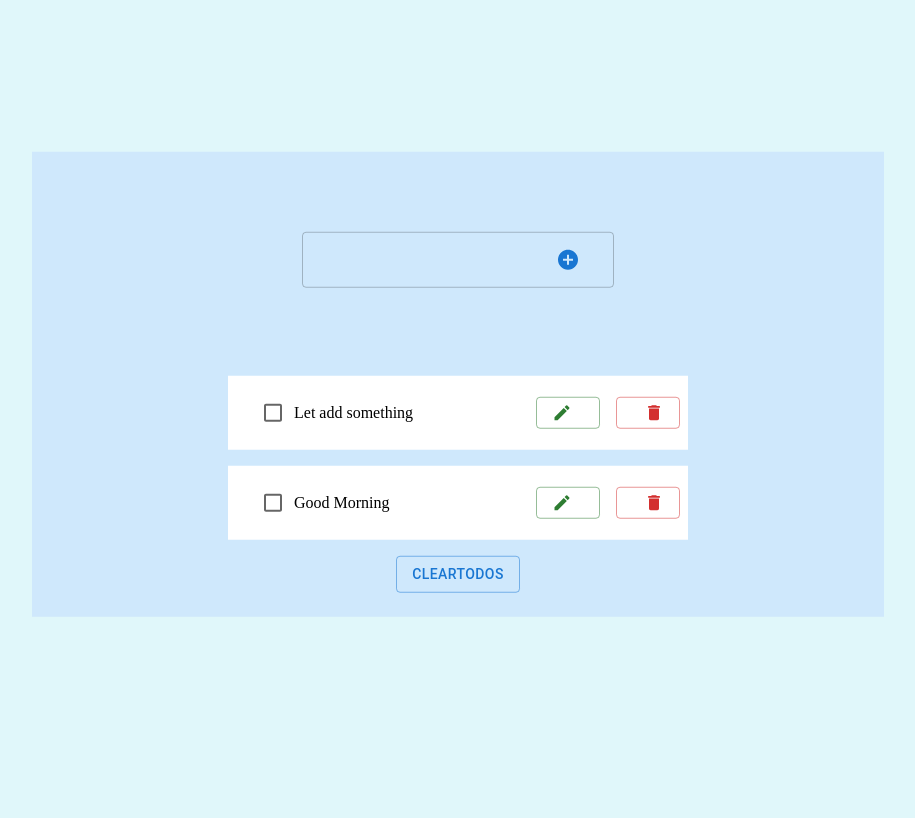
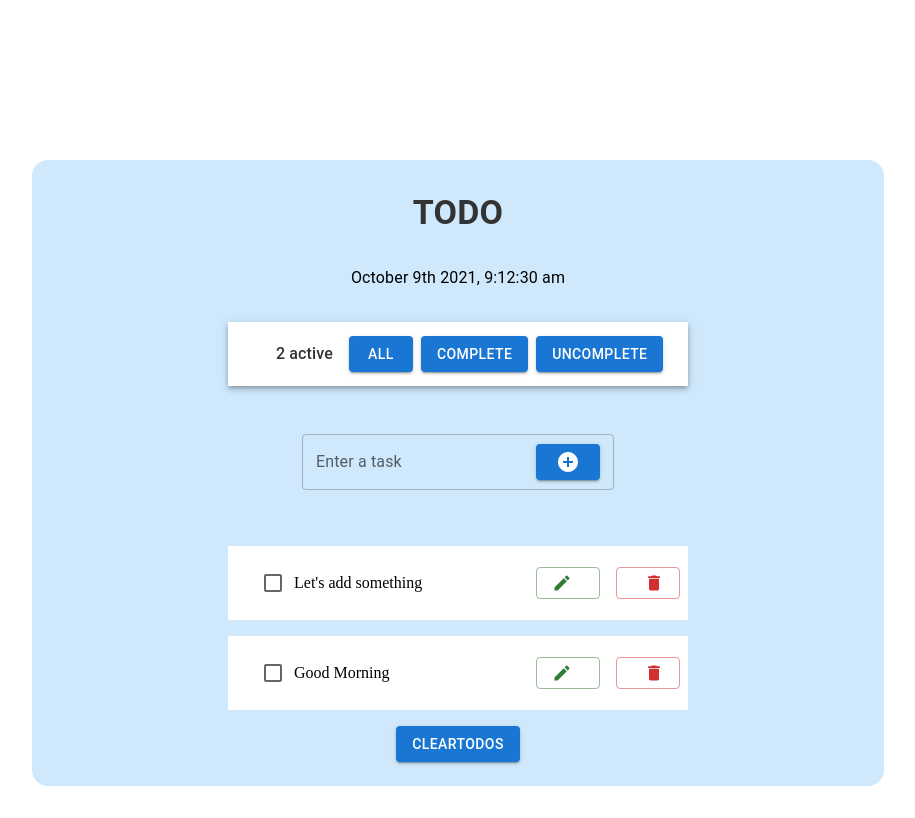
Before and after one commit to Sakib-Dev1/todo-app_sakib, a React (Create React App) app: page / in a window 1280 px wide. Shown: the whole page, without its empty margins (182-1097 px from the left). Built offline with nearby package versions, Linux system fonts and the light colour scheme.

Commit message:
react todo app

```diff
--- a/package.json
+++ b/package.json
@@ -11,6 +11,7 @@
     "@testing-library/jest-dom": "^5.11.4",
     "@testing-library/react": "^11.1.0",
     "@testing-library/user-event": "^12.1.10",
+    "moment": "^2.29.1",
     "react": "^17.0.2",
     "react-dom": "^17.0.2",
     "react-scripts": "4.0.3",
--- a/src/App.js
+++ b/src/App.js
@@ -4,16 +4,17 @@ import AddTodo from "./Todos/AddTodo";
 
 const App = () => {
   return (
-    <Container
-      sx={{
-        position: " absolute",
-        left: " 50%",
-        top: " 50%",
-        transform: " translate(-50%, -50%)",
-      }}
-      maxWidth="md"
-    >
-      <Box sx={{ bgcolor: "#cfe8fc", width: "auto", height: "auto", mb: 4 }}>
+    <Container maxWidth="md">
+      <Box
+        sx={{
+          bgcolor: "#cfe8fc",
+          minwidth: "200px",
+          minheight: "500px",
+          mb: 4,
+          mt: 20,
+          borderRadius: "1rem",
+        }}
+      >
         <AddTodo />
       </Box>
     </Container>
--- /dev/null
+++ b/src/Header/Header.js
@@ -0,0 +1,92 @@
+import { Button, Container } from "@mui/material";
+import AppBar from "@mui/material/AppBar";
+import Box from "@mui/material/Box";
+import Toolbar from "@mui/material/Toolbar";
+import Typography from "@mui/material/Typography";
+import moment from "moment";
+import { useState } from "react";
+
+const Header = ({ active }) => {
+  let time = moment().format("MMMM Do YYYY, h:mm:ss a");
+  const [cTime, setcTime] = useState(time);
+
+  const updateTime = () => {
+    time = moment().format("MMMM Do YYYY, h:mm:ss a");
+    setcTime(time);
+  };
+  setInterval(updateTime, 1000);
+  return (
+    <>
+      <Typography
+        variant="h4"
+        sx={{
+          textAlign: "center",
+          fontWeight: "bold",
+          textTransform: "uppercase",
+          color: "#333",
+          p: 4,
+        }}
+      >
+        ToDo
+      </Typography>
+      <Typography sx={{ textAlign: "center" }}>{cTime}</Typography>
+      <Box sx={{ flexGrow: 1, pt: 4 }}>
+        <AppBar
+          sx={{
+            width: "100%",
+            maxWidth: 460,
+            bgcolor: "#fff",
+            mx: "auto",
+          }}
+          position="static"
+        >
+          <Toolbar>
+            <Container
+              sx={{
+                display: { xs: "flex", md: "flex" },
+              }}
+            >
+              <Box
+                sx={{
+                  display: { xs: "flex", md: "flex" },
+                  alignItems: { xs: "center", md: "center" },
+                }}
+              >
+                <Typography
+                  variant="h6"
+                  component="h6"
+                  noWrap
+                  sx={{
+                    fontSize: "1rem",
+                    mr: 2,
+                    color: "#333",
+                  }}
+                >
+                  {active} active
+                </Typography>
+              </Box>
+              <Box
+                sx={{
+                  display: { xs: "flex", md: "flex" },
+                  justifyContent: { xs: "center", md: "center" },
+                  alignItems: { xs: "center", md: "center" },
+                }}
+              >
+                <Button noWrap variant="contained">
+                  All
+                </Button>
+                <Button sx={{ ml: 1, mr: 1 }} noWrap variant="contained">
+                  Complete
+                </Button>
+                <Button noWrap variant="contained">
+                  Uncomplete
+                </Button>
+              </Box>
+            </Container>
+          </Toolbar>
+        </AppBar>
+      </Box>
+    </>
+  );
+};
+export default Header;
--- a/src/Todos/AddTodo.css
+++ b/src/Todos/AddTodo.css
@@ -1,4 +1,4 @@
 .container {
   text-align: center;
-  padding: 5rem;
+  padding: 3rem;
 }
--- a/src/Todos/AddTodo.js
+++ b/src/Todos/AddTodo.js
@@ -3,29 +3,31 @@ import { Button, TextField } from "@mui/material";
 import Box from "@mui/material/Box";
 import { useState } from "react";
 import { v4 as uuidv4 } from "uuid";
+import Header from "../Header/Header";
 import "./AddTodo.css";
 import Todos from "./Todos";
 const AddTodo = () => {
   const [todos, setTodos] = useState("");
   const [todoList, setTodoList] = useState([
     {
-      tName: "Let add something",
+      tName: "Let's add something",
       id: uuidv4(),
+      isCompleted: false,
     },
     {
       tName: "Good Morning",
       id: uuidv4(),
+      isCompleted: false,
     },
   ]);
 
   const addTodoListHandler = (tName) => {
+    console.log({ tName });
     setTodoList((prevTodos) => {
-      return [...prevTodos, { tName, id: uuidv4() }];
+      return [...prevTodos, { tName, id: uuidv4(), done: false }];
     });
   };
-  const clearTodo = () => {
-    setTodoList([]);
-  };
+
   const addTodoHandler = (event) => {
     event.preventDefault();
     if (todos.trim().length === 0) {
@@ -37,29 +39,45 @@ const AddTodo = () => {
   const addTodo = (event) => {
     setTodos(event.target.value);
   };
+
+  const clearTodo = () => {
+    setTodoList([]);
+  };
   const edit = ({ tName, id }) => {
-    console.log({ todoList }, "TodoList");
-    const newTodoList = todoList.map((item) =>
-      item.id === id ? (item.tName = tName) : item
-    );
-    console.log({ newTodoList });
-    // setTodoList(editTodo);
+    const newList = todoList.map((todo) => {
+      return todo.id === id ? { ...todo, tName } : todo;
+    });
+    console.log({ newList });
+    setTodoList(newList);
   };
   const remove = (id) => {
     const removeArr = todoList.filter((todo) => todo.id !== id);
     console.log(id);
     setTodoList(removeArr);
   };
+  const handleCheckboxChange = (id) => {
+    console.log({ id });
+    const todoForCheckBox = todoList.map((todo) => {
+      if (todo.id === id) return { ...todo, isCompleted: !todo.isCompleted };
+      return todo;
+    });
+    setTodoList(todoForCheckBox);
+  };
+  const ActiveTodos = todoList.filter(
+    (todo) => todo.isCompleted === false
+  ).length;
   return (
     <>
+      <Header active={ActiveTodos} />
       <div className="container">
         <form onSubmit={addTodoHandler}>
           <TextField
+            label="Enter a task"
             value={todos}
             onChange={addTodo}
             InputProps={{
               endAdornment: (
-                <Button type="submit">
+                <Button color="primary" variant="contained" type="submit">
                   <AddCircleOutlined />
                 </Button>
               ),
@@ -67,8 +85,15 @@ const AddTodo = () => {
           />
         </form>
       </div>
+
       <Box sx={{ height: "auto", mb: 4 }}>
-        <Todos edit={edit} remove={remove} clear={clearTodo} todos={todoList} />
+        <Todos
+          todos={todoList}
+          edit={edit}
+          remove={remove}
+          clear={clearTodo}
+          check={handleCheckboxChange}
+        />
       </Box>
     </>
   );
--- a/src/Todos/EditTodo.js
+++ b/src/Todos/EditTodo.js
@@ -3,18 +3,17 @@ import { Button, TextField } from "@mui/material";
 import { useState } from "react";
 import "./EditTodo.css";
 
-const EditTodo = ({ item, edit }) => {
+const EditTodo = ({ item, edit, onUpdateList }) => {
   // console.log(item);
   const [updatedValue, setUpdatedValue] = useState(item.tName);
-  console.log(updatedValue, setUpdatedValue);
 
   const handleSubmit = (event) => {
     event.preventDefault();
-    console.log({ updatedValue });
 
     const editObj = { tName: updatedValue, id: item.id };
-
+    console.log({ editObj });
     edit(editObj);
+    onUpdateList();
   };
   return (
     <form onSubmit={handleSubmit} className="form">
@@ -24,12 +23,7 @@ const EditTodo = ({ item, edit }) => {
         onChange={(event) => setUpdatedValue(event.target.value)}
         InputProps={{
           endAdornment: (
-            <Button
-              color="success"
-              variant="outlined"
-              type="submit"
-              onClick={(event) => setUpdatedValue(event.target.value)}
-            >
+            <Button color="success" variant="outlined" type="submit">
               <UpdateIcon />
             </Button>
           ),
--- a/src/Todos/TodoList.js
+++ b/src/Todos/TodoList.js
@@ -5,10 +5,14 @@ import Box from "@mui/material/Box";
 import { useState } from "react";
 import EditTodo from "./EditTodo";
 
-const TodoList = ({ todo, remove, edit }) => {
+const TodoList = ({ todo, remove, edit, check }) => {
   const [isEditing, setIsEditing] = useState(false);
 
+  console.log(todo);
   const { tName, id } = todo;
+  const updatedListHandler = () => {
+    setIsEditing(false);
+  };
 
   const thisComponent = (
     <Box
@@ -21,8 +25,18 @@ const TodoList = ({ todo, remove, edit }) => {
         mb: 2,
       }}
     >
-      <ListItem key={id}>
-        <Checkbox defaultChecked={false} color="success" />
+      <ListItem
+        style={{
+          textDecoration: todo.isCompleted ? "line-through" : "none",
+        }}
+        key={id}
+      >
+        <Checkbox
+          onChange={() => check(id)}
+          checked={todo.isCompleted}
+          value={todo.isCompleted}
+          color="success"
+        />
         {tName}
       </ListItem>
       <Stack direction="row" spacing={2}>
@@ -41,7 +55,9 @@ const TodoList = ({ todo, remove, edit }) => {
       </Stack>
     </Box>
   );
-  const newComponent = <EditTodo edit={edit} item={todo} />;
+  const newComponent = (
+    <EditTodo onUpdateList={updatedListHandler} edit={edit} item={todo} />
+  );
   return <>{(isEditing && newComponent) || (!isEditing && thisComponent)}</>;
 };
 
--- a/src/Todos/Todos.js
+++ b/src/Todos/Todos.js
@@ -2,10 +2,9 @@ import { Button, List } from "@mui/material";
 import TodoList from "./TodoList";
 import "./Todos.css";
 
-const Todos = ({ todos, clear, remove, edit }) => {
-  console.log(todos);
-
+const Todos = ({ todos, check, clear, remove, edit }) => {
   return (
+    <>
       <List
         sx={{
           width: "100%",
@@ -14,19 +13,27 @@ const Todos = ({ todos, clear, remove, edit }) => {
           mx: "auto",
         }}
       >
-      {todos.map((todo) => {
+        {todos &&
+          todos.map((todo) => {
             return (
-          <TodoList key={todo.id} edit={edit} remove={remove} todo={todo} />
+              <TodoList
+                check={check}
+                key={todo.id}
+                edit={edit}
+                remove={remove}
+                todo={todo}
+              />
             );
           })}
-      {todos.length > 0 && (
+        {todos && todos.length > 0 && (
           <div className="btn-clear">
-          <Button onClick={clear} variant="outlined">
+            <Button color="primary" onClick={clear} variant="contained">
               ClearTodos
             </Button>
           </div>
         )}
       </List>
+    </>
   );
 };
 
--- a/src/index.css
+++ b/src/index.css
@@ -2,5 +2,11 @@ body {
   margin: 0;
   padding: 0;
   box-sizing: border-box;
-  background-color: #e0f7fa;
+  background-color: #fff;
 }
+.check {
+  text-decoration: line-through;
+}
+.uncheck {
+  text-decoration: none;
+}
```
Also changed, not shown: 2 other files (tests, documents, lock files or other folders). Lines whose indentation alone changed are shown as unchanged.
